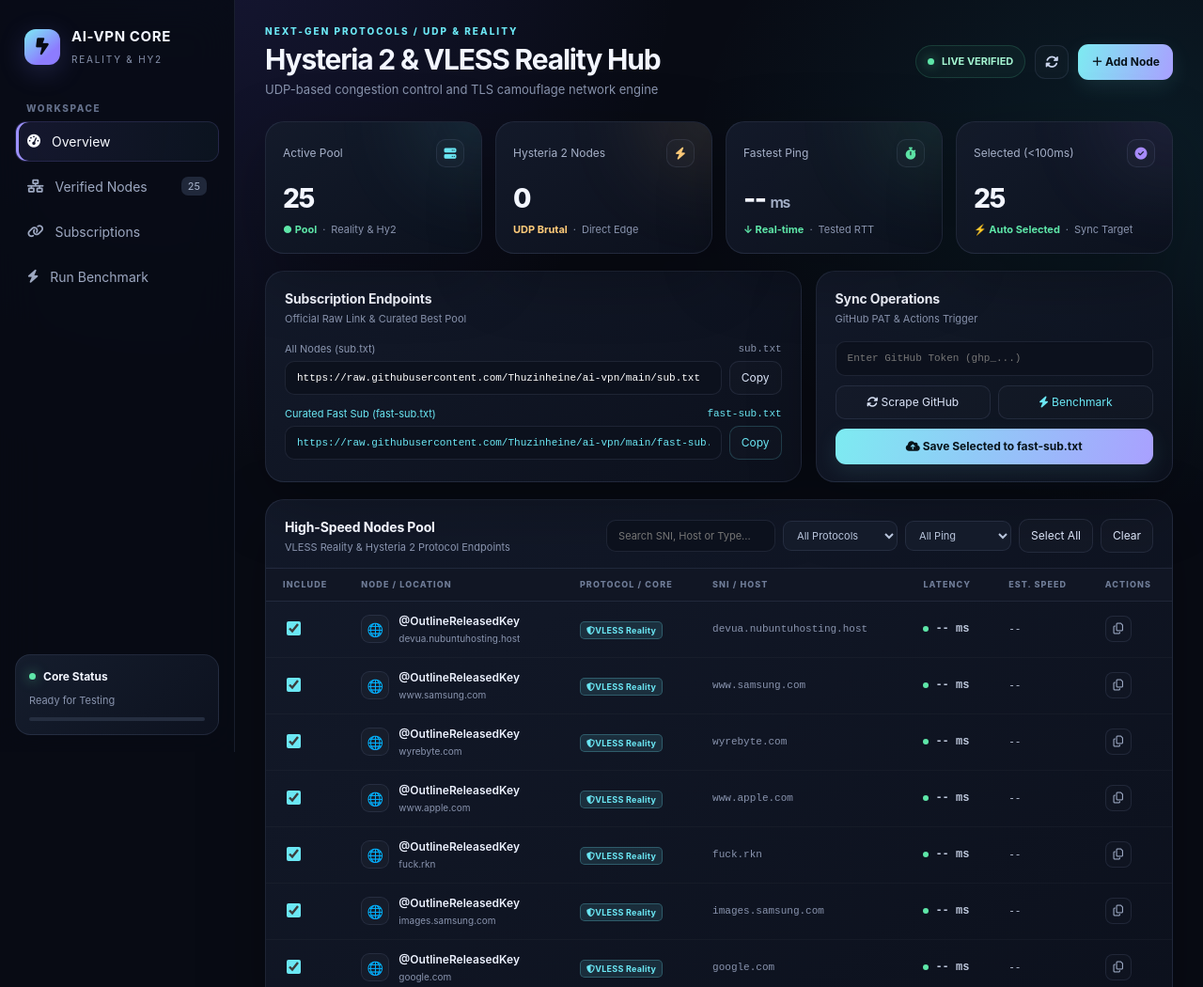
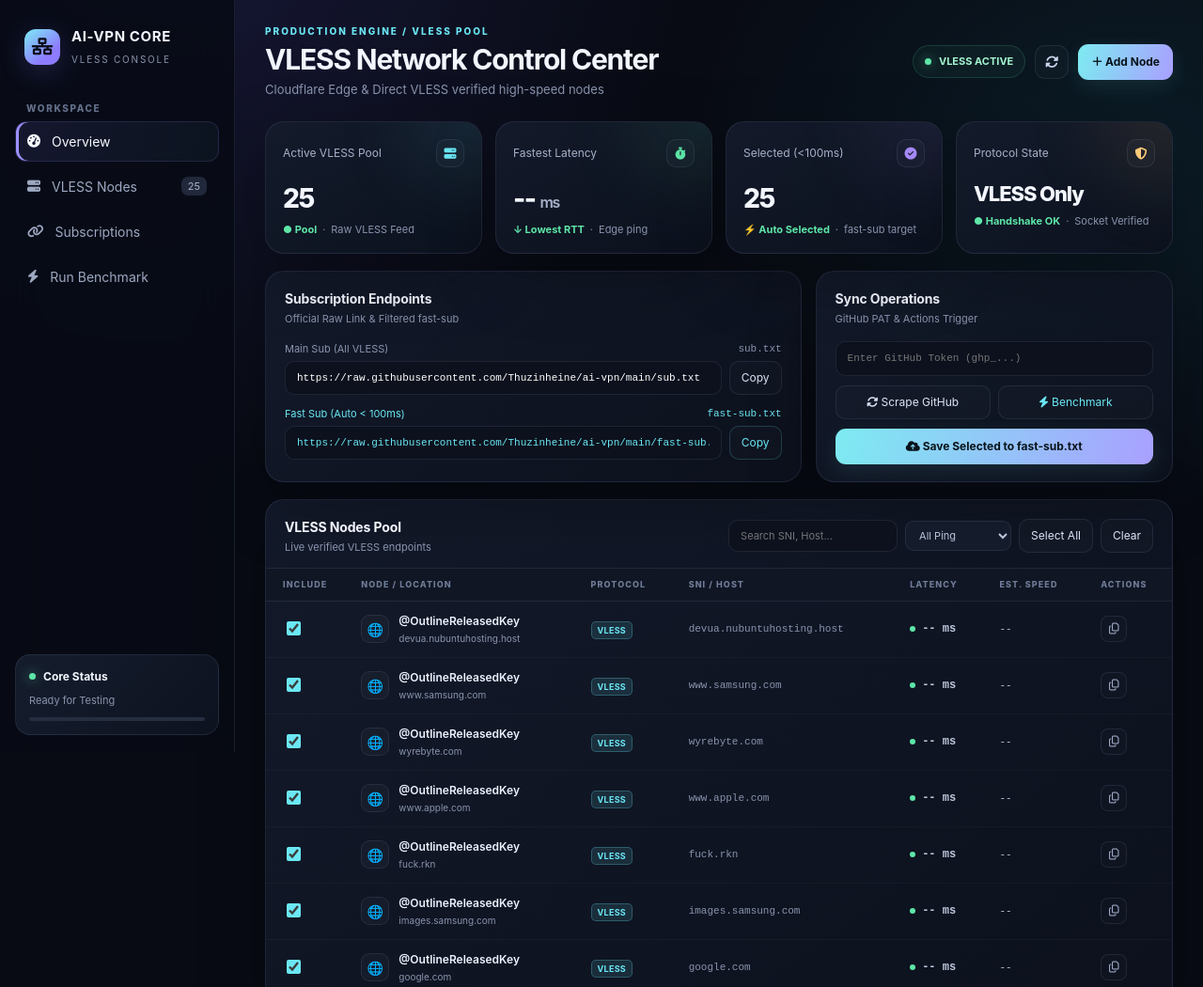
Before and after one commit to Thuzinheine/ai-vpn, a website: page index.html in a window 1280 px wide. Shown: the top 1050 px of the page at 94% size. Drawn offline with Linux system fonts and the light colour scheme.

Commit message:
Update index.html

```diff
--- a/index.html
+++ b/index.html
@@ -4,7 +4,7 @@
 <meta charset="utf-8">
 <meta name="viewport" content="width=device-width, initial-scale=1">
 <meta name="theme-color" content="#080b14">
-<title>AI-VPN Core — Reality & Hysteria 2 Console</title>
+<title>AI-VPN Core — VLESS Console</title>
 <link rel="stylesheet" href="https://cdnjs.cloudflare.com/ajax/libs/font-awesome/6.5.1/css/all.min.css">
 <style>
 :root{
@@ -99,10 +99,7 @@
 .node-name{display:flex;align-items:center;gap:10px;color:#edf2ff;font-weight:600}
 .flag{width:30px;height:30px;display:grid;place-items:center;border-radius:9px;background:#ffffff07;border:1px solid var(--line);font-size:14px}
 .node-name small{display:block;color:var(--muted);font-size:10px;font-weight:400;margin-top:2px}
-
-.proto-tag{display:inline-block;padding:2px 6px;border-radius:5px;font-size:9px;font-weight:700;letter-spacing:.03em;margin-top:3px}
-.proto-hy2{background:rgba(255,204,122,.12);color:var(--amber);border:1px solid rgba(255,204,122,.25)}
-.proto-reality{background:rgba(107,231,244,.12);color:var(--cyan);border:1px solid rgba(107,231,244,.25)}
+.proto-tag{display:inline-block;padding:2px 6px;border-radius:5px;font-size:9px;font-weight:700;letter-spacing:.03em;margin-top:3px;background:rgba(107,231,244,.12);color:var(--cyan);border:1px solid rgba(107,231,244,.25)}
 
 .ping{display:flex;align-items:center;gap:7px;font-weight:700;font-family:monospace}.ping i{width:6px;height:6px;border-radius:50%;background:var(--green)}.ping.medium i{background:var(--amber)}.ping.bad i{background:var(--red)}
 .small-btn{width:28px;height:28px;display:grid;place-items:center;border:1px solid var(--line);background:#ffffff03;border-radius:8px;color:#9aa7c1}
@@ -121,13 +118,13 @@
 <div class="app">
   <aside class="sidebar" id="sidebar">
     <div class="brand">
-      <div class="logo"><i class="fa-solid fa-bolt-lightning"></i></div>
-      <div><strong>AI-VPN CORE</strong><small>REALITY & HY2</small></div>
+      <div class="logo"><i class="fa-solid fa-network-wired"></i></div>
+      <div><strong>AI-VPN CORE</strong><small>VLESS CONSOLE</small></div>
     </div>
     <div class="section-label">Workspace</div>
     <nav class="nav">
       <button class="active"><i class="fa-solid fa-gauge-high"></i> Overview</button>
-      <button onclick="scrollToNodes()"><i class="fa-solid fa-network-wired"></i> Verified Nodes <span class="count" id="navCount">0</span></button>
+      <button onclick="scrollToNodes()"><i class="fa-solid fa-server"></i> VLESS Nodes <span class="count" id="navCount">0</span></button>
       <button onclick="scrollToConfig()"><i class="fa-solid fa-link"></i> Subscriptions</button>
       <button onclick="runBenchmarkAll()"><i class="fa-solid fa-bolt"></i> Run Benchmark</button>
     </nav>
@@ -145,13 +142,13 @@
       <div style="display:flex;align-items:center;gap:12px">
         <button class="icon-btn mobile-menu" id="menuBtn"><i class="fa-solid fa-bars"></i></button>
         <div>
-          <div class="eyebrow">Next-Gen Protocols / UDP & Reality</div>
-          <h1>Hysteria 2 & VLESS Reality Hub</h1>
-          <p class="subtitle">UDP-based congestion control and TLS camouflage network engine</p>
+          <div class="eyebrow">Production Engine / VLESS Pool</div>
+          <h1>VLESS Network Control Center</h1>
+          <p class="subtitle">Cloudflare Edge & Direct VLESS verified high-speed nodes</p>
         </div>
       </div>
       <div class="top-actions">
-        <div class="core-pill"><span class="dot"></span> LIVE VERIFIED</div>
+        <div class="core-pill"><span class="dot"></span> VLESS ACTIVE</div>
         <button class="icon-btn" onclick="fetchAndParseNodes()" title="Reload from GitHub"><i class="fa-solid fa-rotate"></i></button>
         <button class="primary" onclick="addCustomNode()">＋ Add Node</button>
       </div>
@@ -175,36 +172,36 @@
 
     <section class="metrics">
       <article class="card metric" style="--accent:var(--cyan);--glow:var(--cyan)">
-        <div class="metric-head"><span>Active Pool</span><span class="metric-icon"><i class="fa-solid fa-server"></i></span></div>
+        <div class="metric-head"><span>Active VLESS Pool</span><span class="metric-icon"><i class="fa-solid fa-server"></i></span></div>
         <div class="metric-value" id="activeCount">0</div>
-        <div class="metric-foot"><span class="trend">● Pool</span><span>·</span><span>Reality & Hy2</span></div>
-      </article>
-      <article class="card metric" style="--accent:var(--amber);--glow:var(--amber)">
-        <div class="metric-head"><span>Hysteria 2 Nodes</span><span class="metric-icon"><i class="fa-solid fa-bolt"></i></span></div>
-        <div class="metric-value" id="hy2Count">0</div>
-        <div class="metric-foot"><span class="trend" style="color:var(--amber)">UDP Brutal</span><span>·</span><span>Direct Edge</span></div>
+        <div class="metric-foot"><span class="trend">● Pool</span><span>·</span><span>Raw VLESS Feed</span></div>
       </article>
       <article class="card metric" style="--accent:var(--green);--glow:var(--green)">
-        <div class="metric-head"><span>Fastest Ping</span><span class="metric-icon"><i class="fa-solid fa-stopwatch"></i></span></div>
+        <div class="metric-head"><span>Fastest Latency</span><span class="metric-icon"><i class="fa-solid fa-stopwatch"></i></span></div>
         <div class="metric-value" id="bestPing">-- <span style="font-size:16px;color:#a7b3cb;font-weight:600">ms</span></div>
-        <div class="metric-foot"><span class="trend">↓ Real-time</span><span>·</span><span>Tested RTT</span></div>
+        <div class="metric-foot"><span class="trend">↓ Lowest RTT</span><span>·</span><span>Edge ping</span></div>
       </article>
       <article class="card metric" style="--accent:var(--violet);--glow:var(--violet)">
         <div class="metric-head"><span>Selected (&lt;100ms)</span><span class="metric-icon"><i class="fa-solid fa-circle-check"></i></span></div>
         <div class="metric-value" id="selectedCount">0</div>
-        <div class="metric-foot"><span class="trend">⚡ Auto Selected</span><span>·</span><span>Sync Target</span></div>
+        <div class="metric-foot"><span class="trend">⚡ Auto Selected</span><span>·</span><span>fast-sub target</span></div>
+      </article>
+      <article class="card metric" style="--accent:var(--amber);--glow:var(--amber)">
+        <div class="metric-head"><span>Protocol State</span><span class="metric-icon"><i class="fa-solid fa-shield-halved"></i></span></div>
+        <div class="metric-value" style="font-size:22px">VLESS Only</div>
+        <div class="metric-foot"><span class="trend">● Handshake OK</span><span>·</span><span>Socket Verified</span></div>
       </article>
     </section>
 
     <section class="config-grid" id="configSection">
       <article class="card" style="padding-bottom:18px">
         <div class="panel-head">
-          <div><h2>Subscription Endpoints</h2><p>Official Raw Link & Curated Best Pool</p></div>
+          <div><h2>Subscription Endpoints</h2><p>Official Raw Link & Filtered fast-sub</p></div>
         </div>
         <div style="padding:16px 20px 0;display:grid;gap:12px">
           <div>
             <div style="display:flex;justify-content:space-between;font-size:11px;color:var(--muted);margin-bottom:4px">
-              <span>All Nodes (sub.txt)</span><span style="font-family:monospace">sub.txt</span>
+              <span>Main Sub (All VLESS)</span><span style="font-family:monospace">sub.txt</span>
             </div>
             <div style="display:flex;gap:8px">
               <input type="text" id="officialSubUrl" readonly value="https://raw.githubusercontent.com/Thuzinheine/ai-vpn/main/sub.txt" class="custom-input">
@@ -213,7 +210,7 @@
           </div>
           <div>
             <div style="display:flex;justify-content:space-between;font-size:11px;color:var(--cyan);margin-bottom:4px">
-              <span>Curated Fast Sub (fast-sub.txt)</span><span style="font-family:monospace">fast-sub.txt</span>
+              <span>Fast Sub (Auto &lt; 100ms)</span><span style="font-family:monospace">fast-sub.txt</span>
             </div>
             <div style="display:flex;gap:8px">
               <input type="text" id="fastSubUrl" readonly value="https://raw.githubusercontent.com/Thuzinheine/ai-vpn/main/fast-sub.txt" class="custom-input" style="color:var(--cyan)">
@@ -240,14 +237,9 @@
 
     <section class="card nodes" id="nodesPanel">
       <div class="panel-head node-head">
-        <div><h2>High-Speed Nodes Pool</h2><p>VLESS Reality & Hysteria 2 Protocol Endpoints</p></div>
+        <div><h2>VLESS Nodes Pool</h2><p>Live verified VLESS endpoints</p></div>
         <div class="node-tools">
-          <input class="search" id="nodeSearch" placeholder="Search SNI, Host or Type..." oninput="filterNodes()">
-          <select class="select" id="protocolFilter" onchange="filterNodes()">
-            <option value="all">All Protocols</option>
-            <option value="hy2">Hysteria 2 Only</option>
-            <option value="reality">Reality Only</option>
-          </select>
+          <input class="search" id="nodeSearch" placeholder="Search SNI, Host..." oninput="filterNodes()">
           <select class="select" id="statusFilter" onchange="filterNodes()">
             <option value="all">All Ping</option>
             <option value="good">Ping &lt; 100ms</option>
@@ -264,7 +256,7 @@
             <tr>
               <th style="width:40px">Include</th>
               <th>Node / Location</th>
-              <th>Protocol / Core</th>
+              <th>Protocol</th>
               <th>SNI / Host</th>
               <th>Latency</th>
               <th>Est. Speed</th>
@@ -272,7 +264,7 @@
             </tr>
           </thead>
           <tbody id="nodeTableBody">
-            <tr><td colspan="7" style="text-align:center;padding:40px;color:var(--muted)">Loading Reality & Hysteria 2 nodes...</td></tr>
+            <tr><td colspan="7" style="text-align:center;padding:40px;color:var(--muted)">Loading active VLESS nodes...</td></tr>
           </tbody>
         </table>
       </div>
@@ -316,23 +308,12 @@
     const b64 = await res.text();
     const decoded = atob(b64.trim().replace(/\s+/g, ''));
 
-    const lines = decoded.split('\n').filter(l => {
-      const isHy2 = l.startsWith('hy2://') || l.startsWith('hysteria2://');
-      const isReality = l.startsWith('vless://') && l.includes('security=reality');
-      return isHy2 || isReality;
-    });
+    const lines = decoded.split('\n').filter(l => l.startsWith('vless://'));
 
-    let hy2Total = 0;
     parsedNodes = lines.map((uri, idx) => {
       let name = `Node-${idx + 1}`;
       let host = "speed.cloudflare.com";
       let flag = "🌐";
-      let proto = "reality";
-
-      if (uri.startsWith('hy2://') || uri.startsWith('hysteria2://')) {
-        proto = "hy2";
-        hy2Total++;
-      }
 
       try {
         if (uri.includes('#')) name = decodeURIComponent(uri.split('#')[1]);
@@ -344,15 +325,14 @@
         else if (name.includes("HK") || name.includes("Hong Kong")) flag = "🇭🇰";
       } catch(e) {}
 
-      return { id: idx, uri, name, host, flag, proto, ping: null, speed: null, selected: true };
+      return { id: idx, uri, name, host, flag, ping: null, speed: null, selected: true };
     });
 
     document.getElementById("activeCount").innerText = parsedNodes.length;
     document.getElementById("navCount").innerText = parsedNodes.length;
-    document.getElementById("hy2Count").innerText = hy2Total;
 
     renderNodes();
-    toast(`Loaded ${parsedNodes.length} live nodes.`);
+    toast(`Loaded ${parsedNodes.length} VLESS nodes.`);
   } catch(e) {
     tbody.innerHTML = `<tr><td colspan="7" style="text-align:center;padding:40px;color:var(--red)">Failed to load sub.txt. Make sure file exists in repo.</td></tr>`;
   }
@@ -361,17 +341,11 @@
 function renderNodes() {
   const tbody = document.getElementById("nodeTableBody");
   if (parsedNodes.length === 0) {
-    tbody.innerHTML = `<tr><td colspan="7" style="text-align:center;padding:40px;color:var(--muted)">No Hysteria 2 or Reality nodes found.</td></tr>`;
+    tbody.innerHTML = `<tr><td colspan="7" style="text-align:center;padding:40px;color:var(--muted)">No VLESS nodes found.</td></tr>`;
     return;
   }
 
-  tbody.innerHTML = parsedNodes.map((n, i) => {
-    let protoBadge = `<span class="proto-tag proto-reality"><i class="fa-solid fa-shield-halved mr-1"></i>VLESS Reality</span>`;
-    if (n.proto === 'hy2') {
-      protoBadge = `<span class="proto-tag proto-hy2"><i class="fa-solid fa-bolt mr-1"></i>Hysteria 2</span>`;
-    }
-
-    return `
+  tbody.innerHTML = parsedNodes.map((n, i) => `
     <tr>
       <td>
         <input type="checkbox" ${n.selected ? 'checked' : ''} onchange="toggleSelect(${i})">
@@ -382,7 +356,7 @@
           <div>${n.name}<small>${n.host}</small></div>
         </div>
       </td>
-        <td>${protoBadge}</td>
+      <td><span class="proto-tag">VLESS</span></td>
       <td style="font-family:monospace;font-size:11px;color:var(--muted)">${n.host}</td>
       <td>
         <span class="ping ${n.ping ? (n.ping < PING_THRESHOLD ? '' : (n.ping < 200 ? 'medium' : 'bad')) : ''}">
@@ -396,8 +370,7 @@
         <button class="small-btn" onclick="copySingleUri(${i})" title="Copy Config"><i class="fa-regular fa-copy"></i></button>
       </td>
     </tr>
-    `;
-  }).join('');
+  `).join('');
 
   updateSelectedMetric();
 }
@@ -420,19 +393,17 @@
 
 function filterNodes() {
   const q = document.getElementById("nodeSearch").value.toLowerCase();
-  const protoFilter = document.getElementById("protocolFilter").value;
   const statusFilter = document.getElementById("statusFilter").value;
   const rows = document.querySelectorAll("#nodeTableBody tr");
 
   parsedNodes.forEach((n, i) => {
     let matchQuery = n.name.toLowerCase().includes(q) || n.host.toLowerCase().includes(q);
-    let matchProto = (protoFilter === 'all') || (n.proto === protoFilter);
     let matchStatus = true;
 
     if (statusFilter === 'good') matchStatus = (n.ping !== null && n.ping < PING_THRESHOLD);
     if (statusFilter === 'selected') matchStatus = n.selected;
 
-    if (rows[i]) rows[i].style.display = (matchQuery && matchProto && matchStatus) ? '' : 'none';
+    if (rows[i]) rows[i].style.display = (matchQuery && matchStatus) ? '' : 'none';
   });
 }
 
@@ -449,12 +420,12 @@
     clearTimeout(timeout);
     const dur = Math.round(performance.now() - start);
     node.ping = dur;
-    node.speed = (Math.max(1.8, (2000 / dur) * 2.2)).toFixed(1);
+    node.speed = (Math.max(1.5, (2000 / dur) * 2.0)).toFixed(1);
   } catch(e) {
     const dur = Math.round(performance.now() - start);
     if (dur < 1800) {
       node.ping = dur;
-      node.speed = (Math.max(0.8, (1000 / dur))).toFixed(1);
+      node.speed = (Math.max(0.7, (1000 / dur))).toFixed(1);
     } else {
       node.ping = 999;
       node.speed = "0.0";
@@ -480,7 +451,7 @@
   let best = 9999;
 
   for (let i = 0; i < total; i++) {
-    progressStatus.innerText = `Testing: ${parsedNodes[i].name} (${parsedNodes[i].proto.toUpperCase()})`;
+    progressStatus.innerText = `Testing: ${parsedNodes[i].name}`;
     await testSingleNode(parsedNodes[i]);
 
     if (parsedNodes[i].ping && parsedNodes[i].ping < best) best = parsedNodes[i].ping;
@@ -544,7 +515,7 @@
     } catch(e) {}
 
     const putPayload = {
-      message: `Update fast-sub.txt with ${selected.length} nodes (< 100ms)`,
+      message: `Update fast-sub.txt with ${selected.length} VLESS nodes (< 100ms)`,
       content: base64Content,
       branch: "main"
     };
@@ -561,7 +532,7 @@
     });
 
     if (putRes.ok) {
-      toast(`Saved ${selected.length} nodes (<100ms) to fast-sub.txt successfully!`);
+      toast(`Saved ${selected.length} VLESS nodes (<100ms) to fast-sub.txt successfully!`);
     } else {
       const err = await putRes.json();
       toast(`GitHub Error: ${err.message}`);
@@ -575,17 +546,10 @@
 }
 
 function addCustomNode() {
-  const key = prompt("Enter Hysteria 2 (hy2://) or VLESS Reality key:");
-  if (!key) return;
+  const key = prompt("Enter VLESS key (vless://):");
+  if (!key || !key.startsWith("vless://")) return;
   let name = `Custom-${parsedNodes.length + 1}`;
   let host = "custom.edge";
-  let proto = "reality";
-
-  if (key.startsWith('hy2://') || key.startsWith('hysteria2://')) {
-    proto = "hy2";
-  } else if (key.includes('security=reality')) {
-    proto = "reality";
-  }
 
   try {
     if (key.includes('#')) name = decodeURIComponent(key.split('#')[1]);
@@ -593,9 +557,9 @@
     if (match) host = match[1];
   } catch(e) {}
 
-  parsedNodes.unshift({ id: Date.now(), uri: key, name, host, flag: "⚡", proto, ping: null, speed: null, selected: true });
+  parsedNodes.unshift({ id: Date.now(), uri: key, name, host, flag: "🌐", ping: null, speed: null, selected: true });
   renderNodes();
-  toast(`Added "${name}" (${proto.toUpperCase()}) to list.`);
+  toast(`Added "${name}" to list.`);
 }
 
 function copySingleUri(i) {
```
Lines whose indentation alone changed are shown as unchanged.
